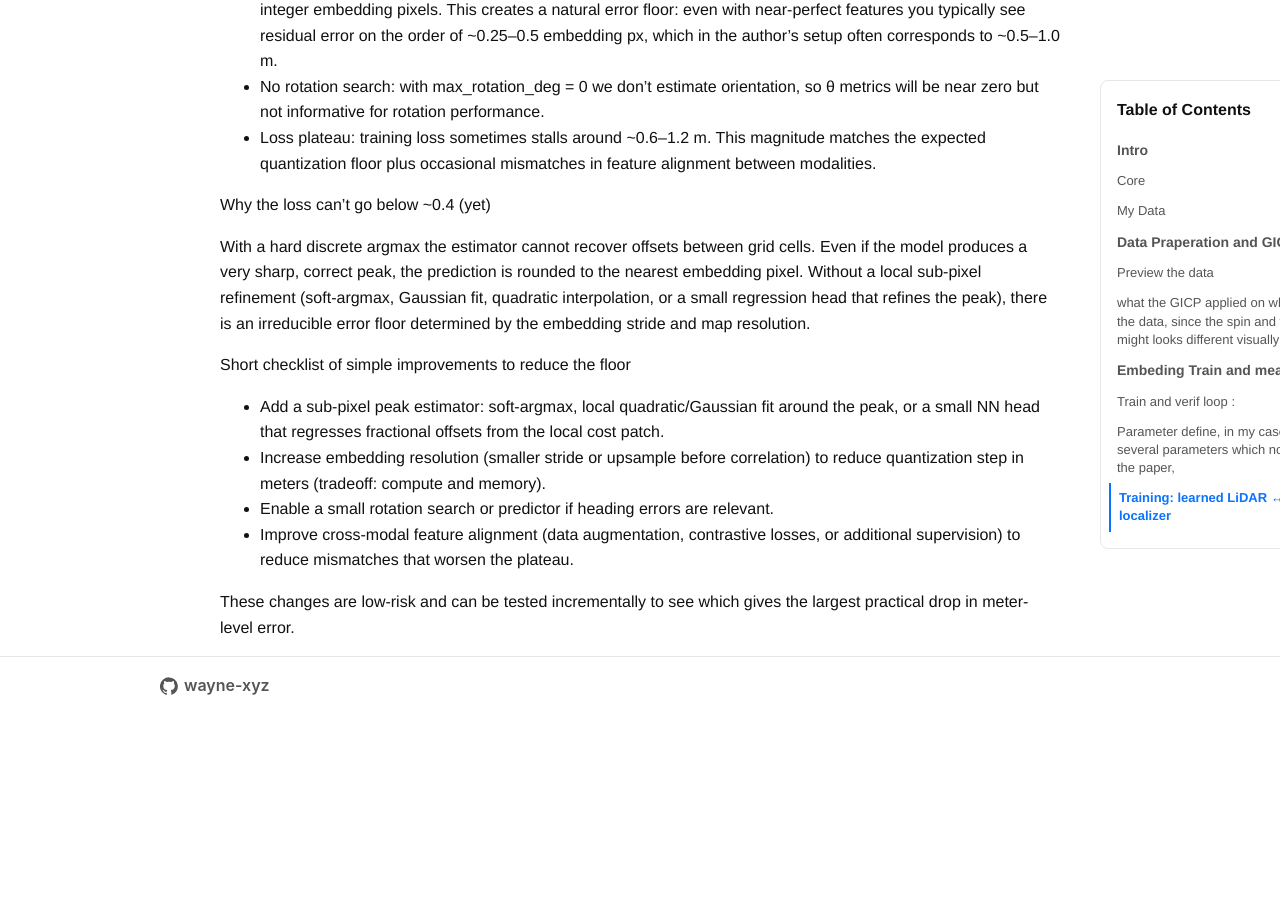
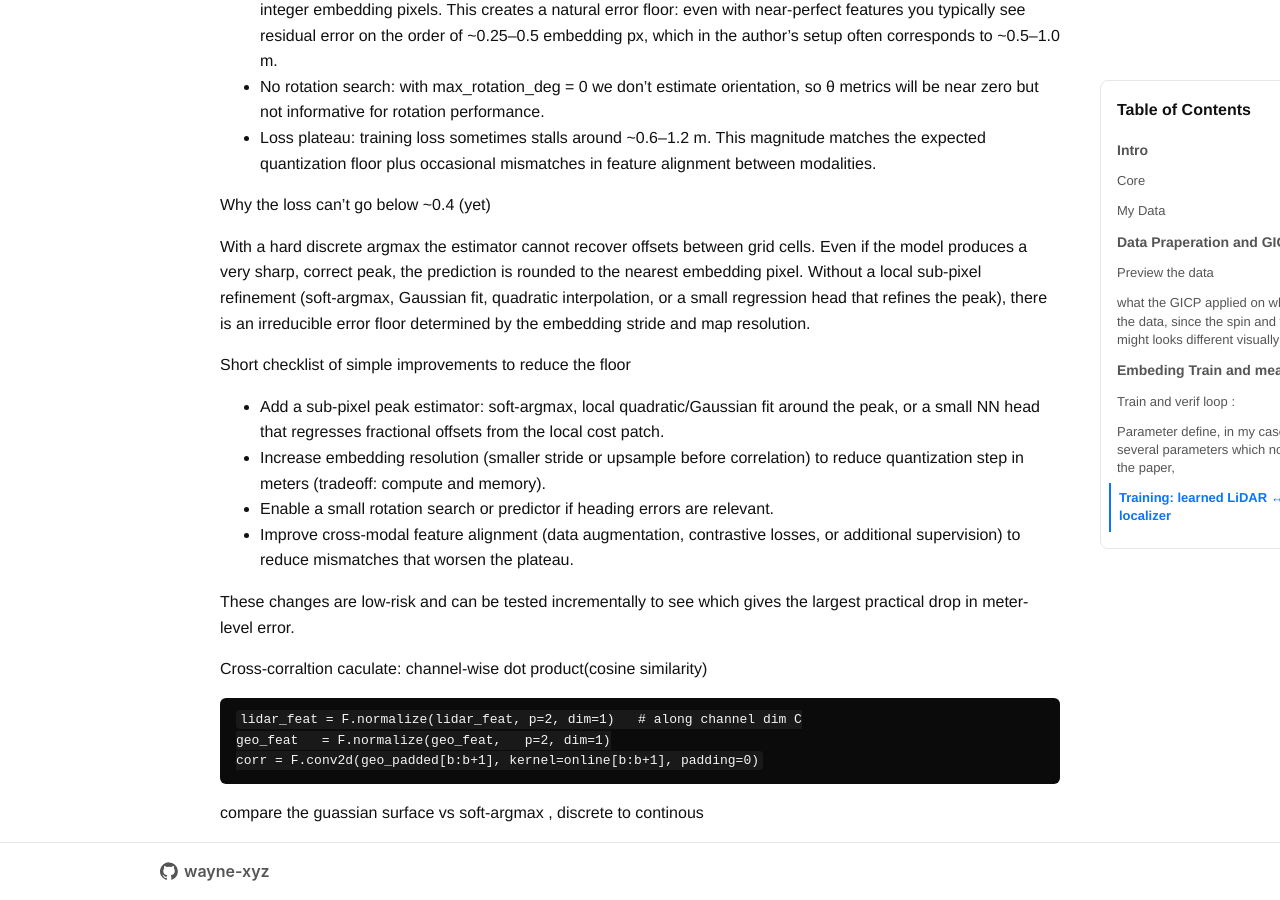
Before and after one commit to wayne-xyz/wayne-xyz.github.io, a Jekyll site: the page built from _posts/2025-10-10-Reproduce-Learned-Localization-with-GICP-Registration.md, in a window 1280 px wide and 900 px high, scrolled down 2670 px. Built offline with Jekyll 4.4.1, drawn with Linux system fonts in a browser that asks for light colours; before the commit the page ends 3385 px from its top, so only the background shows below that.

Commit message:
Add cross-correlation calculation and comparison of Gaussian surface vs soft-argmax in GICP registration post

````diff
--- a/_posts/2025-10-10-Reproduce-Learned-Localization-with-GICP-Registration.md
+++ b/_posts/2025-10-10-Reproduce-Learned-Localization-with-GICP-Registration.md
@@ -107,3 +107,15 @@ Short checklist of simple improvements to reduce the floor
 - Improve cross-modal feature alignment (data augmentation, contrastive losses, or additional supervision) to reduce mismatches that worsen the plateau.
 
 These changes are low-risk and can be tested incrementally to see which gives the largest practical drop in meter-level error.
+
+
+
+Cross-corraltion caculate: channel-wise dot product(cosine similarity)
+
+```python
+lidar_feat = F.normalize(lidar_feat, p=2, dim=1)   # along channel dim C
+geo_feat   = F.normalize(geo_feat,   p=2, dim=1)
+corr = F.conv2d(geo_padded[b:b+1], kernel=online[b:b+1], padding=0)
+```
+
+compare the guassian surface vs soft-argmax , discrete to continous
````
